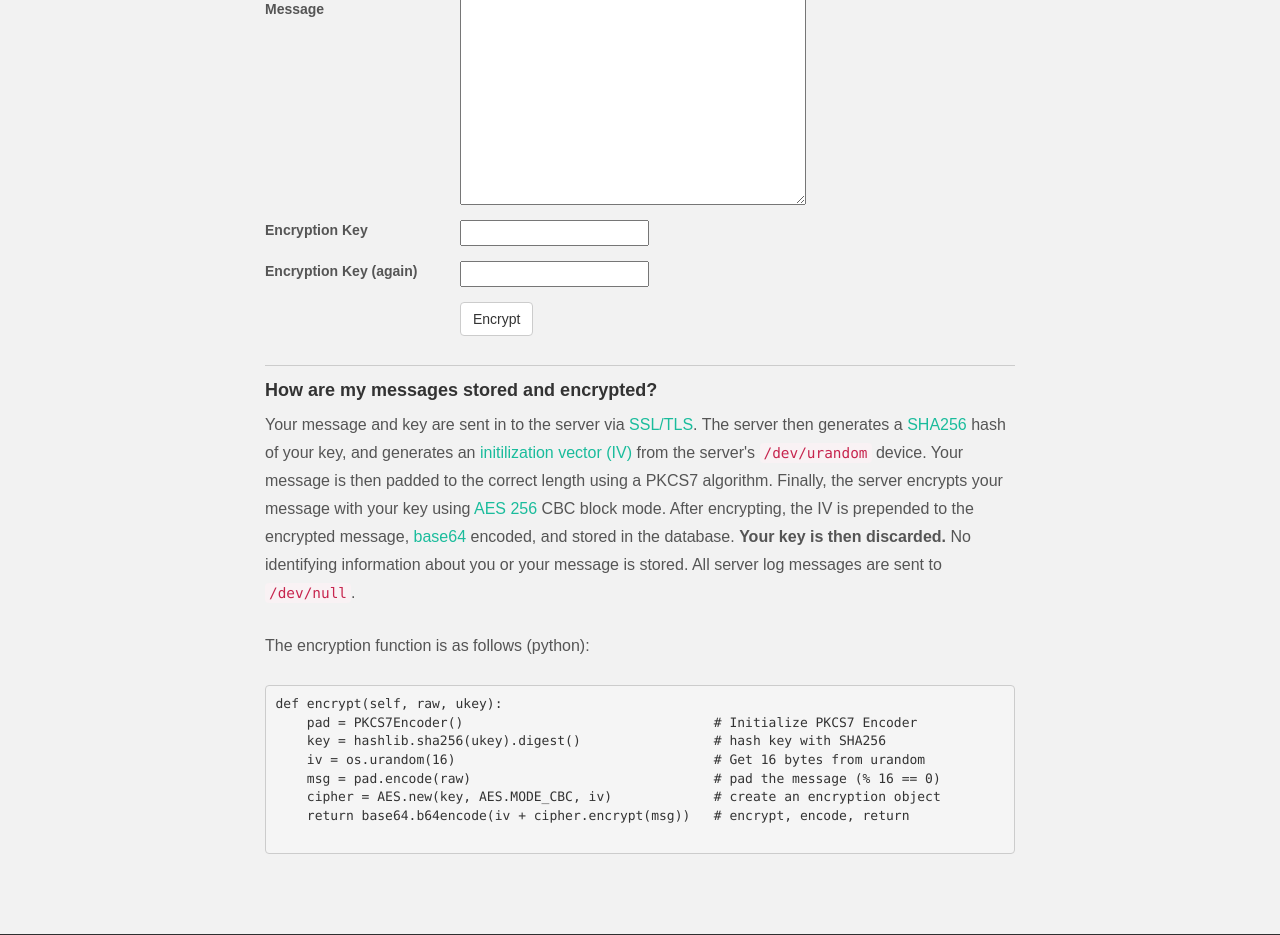
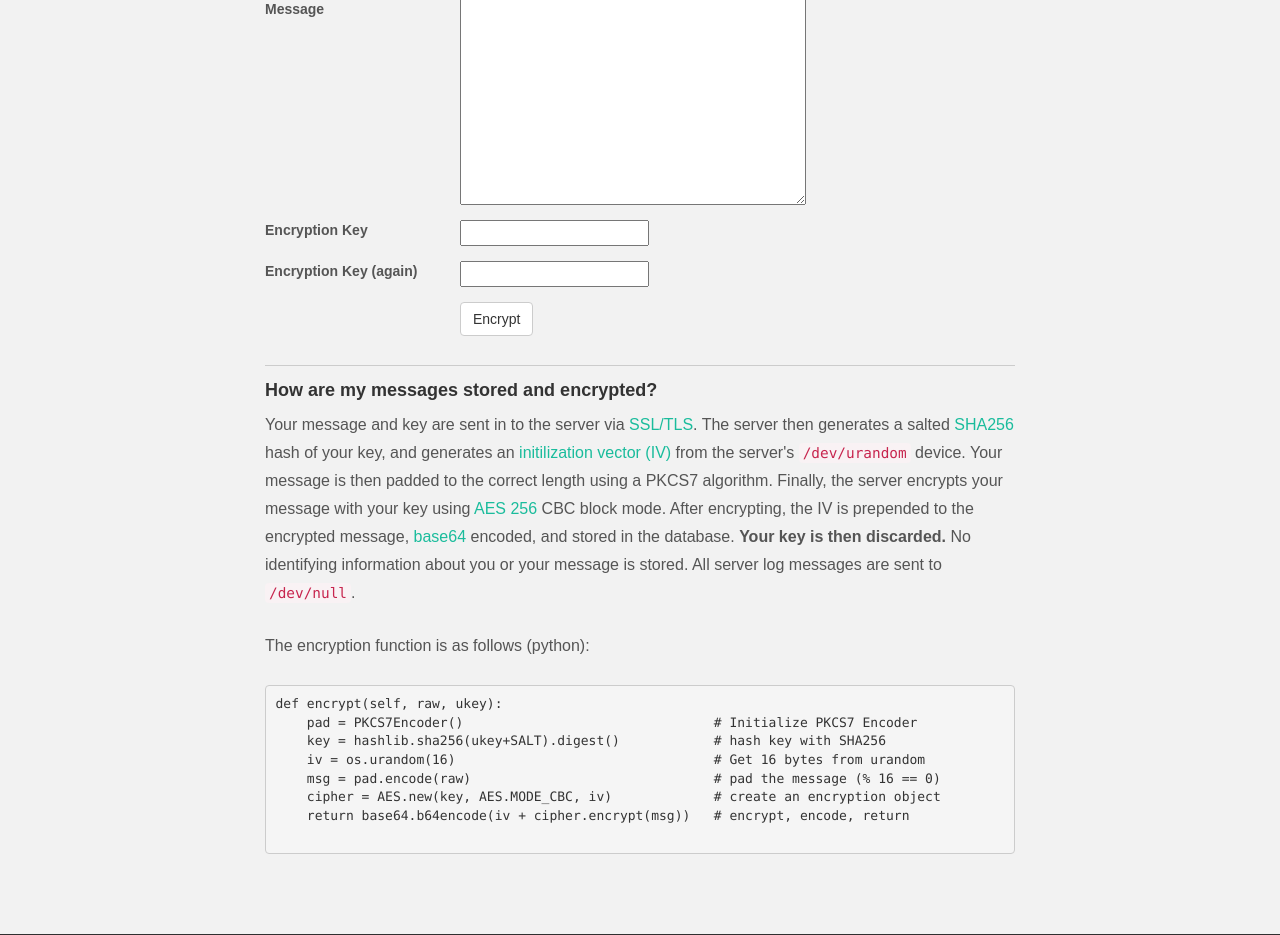
Before and after one commit to phrac/cryptoshare, a Django app: page / in a window 1280 px wide. Shown: the part 422-1357 px from the top of the page. Run offline with Django 3.2, Linux system fonts and the light colour scheme; some libraries are stand-ins or nearby versions.

Commit message:
salt the hash

```diff
--- a/cryptoshare/models.py
+++ b/cryptoshare/models.py
@@ -1,4 +1,5 @@
 from django.db import models
+from django.conf import settings
 
 import hashlib
 from Crypto.Cipher import AES
@@ -13,7 +14,7 @@ class Document(models.Model):
 
     def encrypt(self, raw, ukey):
         pad = PKCS7Encoder()
-        key = hashlib.sha256(ukey).digest()
+        key = hashlib.sha256(ukey+settings.SECRET_KEY).digest()
         iv = os.urandom(16)
         msg = pad.encode(raw)
         cipher = AES.new(key, AES.MODE_CBC, iv)
@@ -24,7 +25,7 @@ class Document(models.Model):
         unpad = PKCS7Encoder()
         msg = base64.b64decode(self.ciphertext)
         iv = msg[:16]
-        key = hashlib.sha256(ukey).digest()
+        key = hashlib.sha256(ukey+settings.SECRET_KEY).digest()
         cipher = AES.new(key, AES.MODE_CBC, iv)
         try:
             txt = unpad.decode((cipher.decrypt(msg[16:])))
--- a/templates/index.html
+++ b/templates/index.html
@@ -43,7 +43,7 @@
                 <h4>How are my messages stored and encrypted?</h5>
                 <p class="text-justify">
                 Your message and key are sent in to the server via <a href="http://en.wikipedia.org/wiki/Transport_Layer_Security">SSL/TLS</a>.
-                The server then generates a <a href="http://en.wikipedia.org/wiki/Sha256">SHA256</a> hash of your key, and generates an
+                The server then generates a salted <a href="http://en.wikipedia.org/wiki/Sha256">SHA256</a> hash of your key, and generates an
                 <a href="http://en.wikipedia.org/wiki/Initialization_vector">initilization vector (IV)</a> from the server's
                 <code>/dev/urandom</code> device. Your message is then padded to the correct length using a PKCS7 algorithm. Finally,
                 the server encrypts your message with your key using <a href="http://en.wikipedia.org/wiki/Aes_256">AES 256</a> CBC block mode.
@@ -57,7 +57,7 @@
                 <pre>
 def encrypt(self, raw, ukey):
     pad = PKCS7Encoder()                                # Initialize PKCS7 Encoder
-    key = hashlib.sha256(ukey).digest()                 # hash key with SHA256
+    key = hashlib.sha256(ukey+SALT).digest()            # hash key with SHA256
     iv = os.urandom(16)                                 # Get 16 bytes from urandom
     msg = pad.encode(raw)                               # pad the message (% 16 == 0)
     cipher = AES.new(key, AES.MODE_CBC, iv)             # create an encryption object
```
